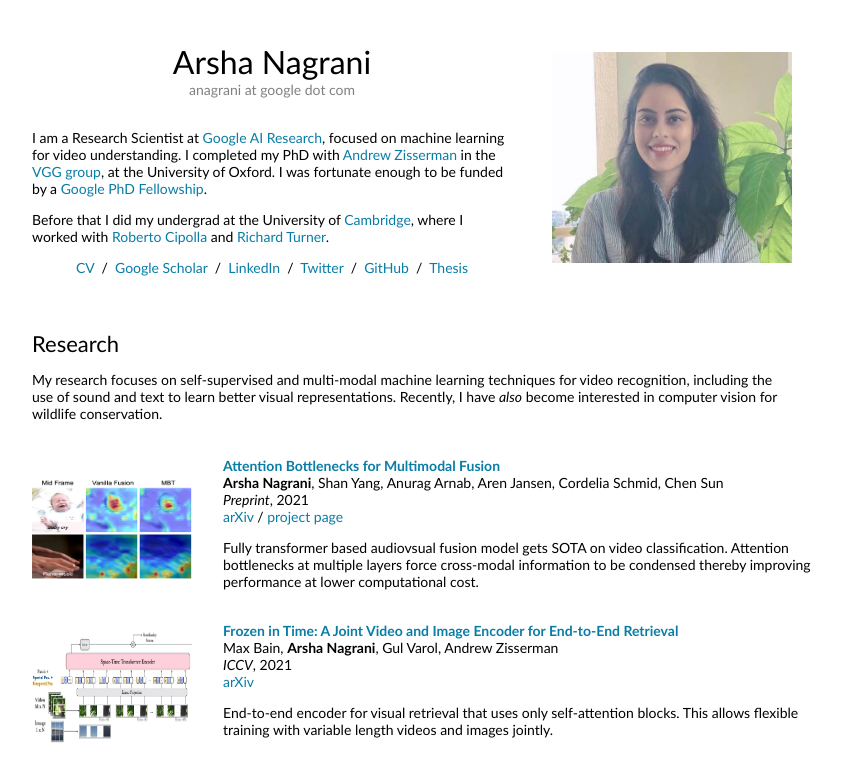
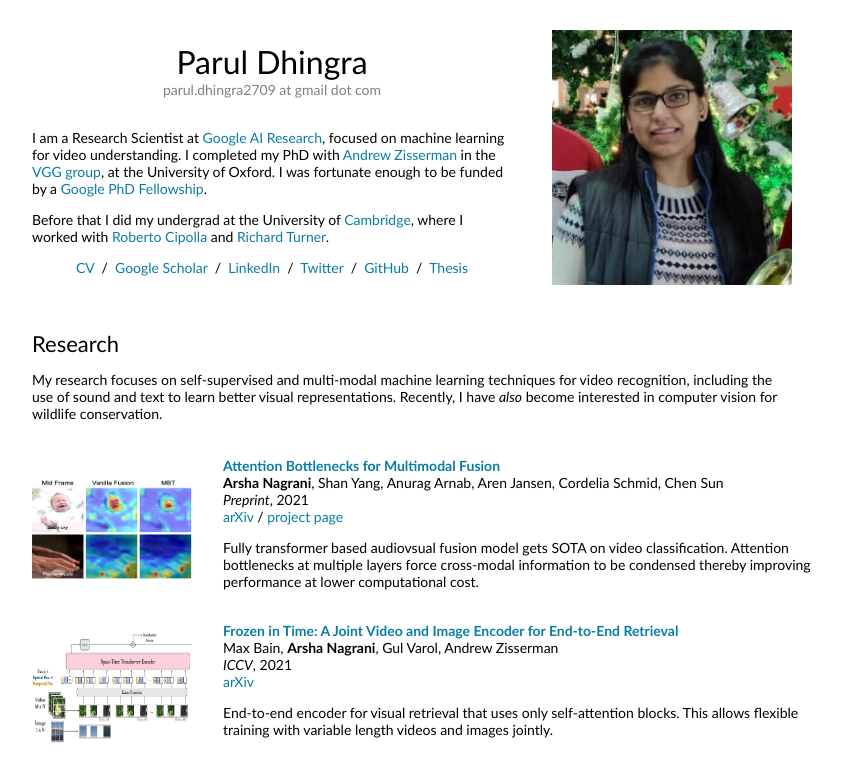
Before and after one commit to ParulDhingra/paruldhingra.github.io, a plain HTML site: page index.html in a window 1280 px wide. Shown: the top 782 px of the page, without its empty margins (228-1069 px from the left). Drawn offline with Linux system fonts and the light colour scheme.

Commit message:
Update index.html

```diff
--- a/index.html
+++ b/index.html
@@ -1,9 +1,9 @@
 <!DOCTYPE HTML>
 <html lang="en"><head><meta http-equiv="Content-Type" content="text/html; charset=UTF-8">
 
-  <title>Arsha Nagrani</title>
+  <title>Parul Dhingra</title>
 
-  <meta name="author" content="Arsha Nagrani">
+  <meta name="author" content="Parul Dhingra">
   <meta name="viewport" content="width=device-width, initial-scale=1">
 
   <link rel="stylesheet" type="text/css" href="stylesheet.css">
@@ -18,9 +18,9 @@
           <tr style="padding:0px">
             <td style="padding:2.5%;width:65%;vertical-align:middle">
               <p style="text-align:center">
-                <name>Arsha Nagrani</name>
+                <name>Parul Dhingra</name>
 		<br>
-		 <a href="mailto:removethisifyouarehumanarsha@robots.ox.ac.uk", style="color:grey">anagrani at google dot com</a>
+		 <a href="mailto:parul.dhingra2709@gmail.com", style="color:grey">parul.dhingra2709 at gmail dot com</a>
 		<br>
 		<br>
               </p>
@@ -45,7 +45,7 @@
               </p>
             </td>
             <td style="padding:2.5%;width:40%;max-width:40%">
-              <a href="images/Arsha_headshot.jpeg"><img style="width:100%;max-width:100%" alt="profile photo" src="images/Arsha_headshot.jpeg" class="hoverZoomLink"></a>
+              <a href="images/parul_image.jpeg"><img style="width:100%;max-width:100%" alt="profile photo" src="images/parul_image.jpeg" class="hoverZoomLink"></a>
             </td>
           </tr>
         </tbody></table>
@@ -721,8 +721,8 @@
           <tr>
             <td style="padding:0px">
               <br>
-              <p style="text-align:right;font-size:small;">
-                 <a href="https://jonbarron.info/">This</a> guy is good at website design.
+              <p style="text-align:left;font-size:small;">
+                 <a href="https://jonbarron.info/">Website's Design by: </a>.
               </p>
             </td>
           </tr>
```
